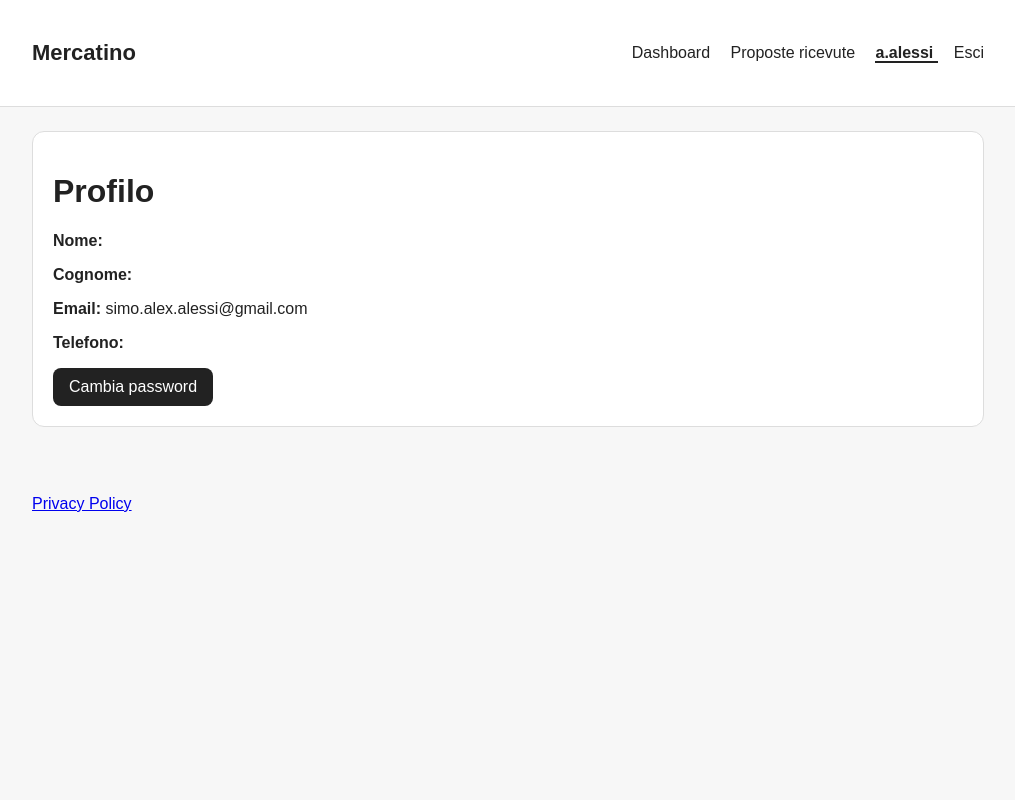
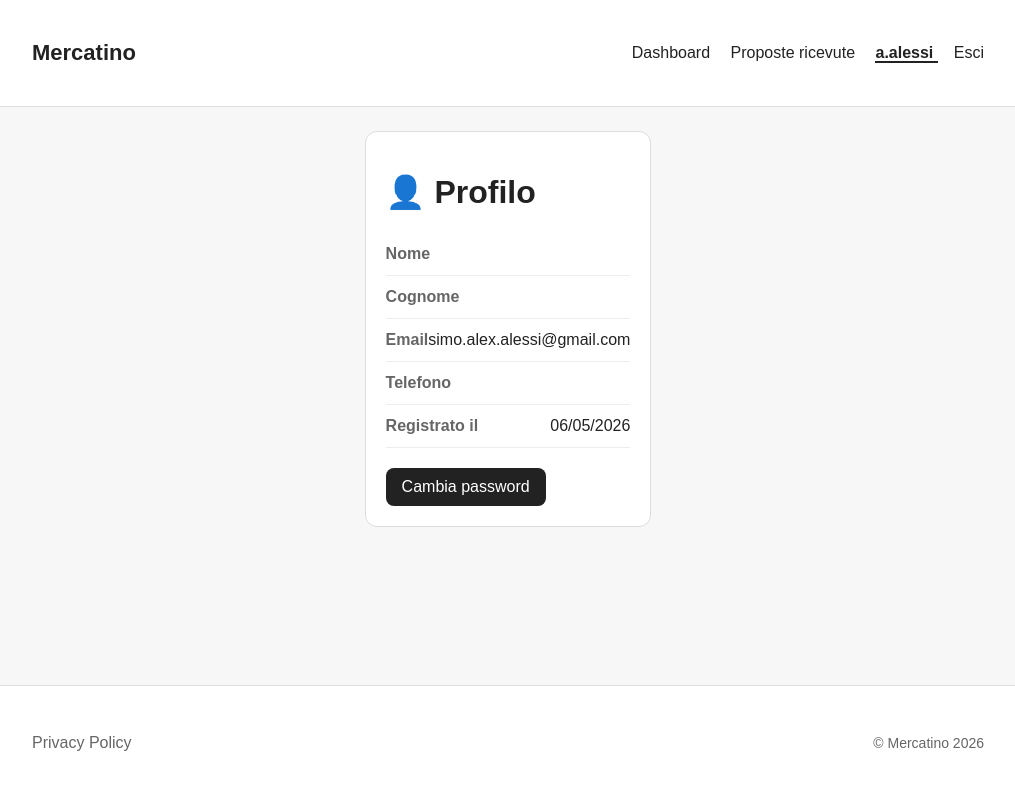
Before and after one commit to Alex-Alessi/mercatino-c2b, a Django app: page /account/profile/ in a window 1280 px wide. Shown: the whole page, without its empty margins (132-1147 px from the left). Run offline with Django 5.2, Linux system fonts and the light colour scheme; a user stored in the database is signed in; data comes from the database, SQL or seed files in the repository; both versions use the stored data as it was after the commit.

Commit message:
templates mod

```diff
--- a/mercatino_c2b/static/css/style.css
+++ b/mercatino_c2b/static/css/style.css
@@ -1,5 +1,9 @@
 * {
     box-sizing: border-box;
+}
+
+main {
+    flex: 1;
 }
 
 body {
@@ -7,6 +11,10 @@ body {
     font-family: Arial, sans-serif;
     background: #f7f7f7;
     color: #222;
+
+    min-height: 100vh;
+    display: flex;
+    flex-direction: column;
 }
 
 .container {
@@ -71,6 +79,22 @@ nav form {
     text-decoration: none;
     border: none;
     cursor: pointer;
+}
+
+.profile-info {
+    margin-top: 20px;
+}
+
+.profile-row {
+    display: flex;
+    justify-content: space-between;
+    padding: 12px 0;
+    border-bottom: 1px solid #eee;
+}
+
+.profile-label {
+    font-weight: bold;
+    color: #666;
 }
 
 .button.secondary {
@@ -148,6 +172,26 @@ select {
     display: grid;
     grid-template-columns: repeat(auto-fit, minmax(320px, 1fr));
     gap: 16px;
+}
+
+.auth-wrapper {
+    display: flex;
+    justify-content: center;
+    margin-top: 60px;
+}
+
+.auth-card {
+    width: 100%;
+    max-width: 500px;
+}
+
+.auth-links {
+    margin-top: 20px;
+    text-align: center;
+
+    display: flex;
+    flex-direction: column;
+    gap: 10px;
 }
 
 .dashboard-proposal-thumb{
@@ -398,6 +442,34 @@ select {
     border-bottom: 2px solid currentColor;
 }
 
+.site-footer {
+    margin-top: 60px;
+    padding: 24px 0;
+    border-top: 1px solid #ddd;
+    background: #fff;
+}
+
+.site-footer .container{
+    display: flex;
+    justify-content: space-between;
+    align-items: center;
+}
+
+.site-footer p {
+    margin: 0;
+    color: #666;
+    font-size: 14px;
+}
+
+.site-footer a {
+    color: #666;
+    text-decoration: none;
+}
+
+.site-footer a:hover {
+    text-decoration: underline;
+}
+
 
 @media (max-width: 700px) {
     .image-lightbox img {
--- a/mercatino_c2b/templates/accounts/profile.html
+++ b/mercatino_c2b/templates/accounts/profile.html
@@ -4,18 +4,39 @@
 
 {% block content %}
 <div class="card">
-    <h1>Profilo</h1>
+    <h1>👤 Profilo</h1>
 
-    <p><strong>Nome:</strong> {{ request.user.first_name }}</p>
+    <div class="profile-info">
+        <div class="profile-row">
+            <span class="profile-label">Nome</span>
+            <span>{{ request.user.first_name }}</span>
+        </div>
 
-    <p><strong>Cognome:</strong> {{ request.user.last_name }}</p>
+        <div class="profile-row">
+            <span class="profile-label">Cognome</span>
+            <span>{{ request.user.last_name }}</span>
+        </div>
 
-    <p><strong>Email:</strong> {{ request.user.email }}</p>
+        <div class="profile-row">
+            <span class="profile-label">Email</span>
+            <span>{{ request.user.email }}</span>
+        </div>
 
-    <p><strong>Telefono:</strong> {{ request.user.profile.phone }}</p>
+        <div class="profile-row">
+            <span class="profile-label">Telefono</span>
+            <span>{{ request.user.profile.phone }}</span>
+        </div>
 
-    <a class="button" href="{% url 'password_change' %}">
-        Cambia password
-    </a>
+        <div class="profile-row">
+            <span class="profile-label">Registrato il</span>
+            <span>{{ request.user.date_joined|date:"d/m/Y" }}</span>
+        </div>
+    </div>
+
+    <div style="margin-top: 20px;">
+        <a class="button" href="{% url 'password_change' %}">
+            Cambia password
+        </a>
+    </div>
 </div>
 {% endblock %}
--- a/mercatino_c2b/templates/base.html
+++ b/mercatino_c2b/templates/base.html
@@ -197,6 +197,8 @@
         <a href="{% url 'privacy_policy' %}">
             Privacy Policy
         </a>
+
+        <p>© Mercatino {% now "Y" %}</p>
     </div>
 </footer>
 
```
Also changed, not shown: mercatino_c2b/templates/accounts/login.html (+12 -3 lines), mercatino_c2b/templates/proposals/dashboard.html (+9 -1 lines), mercatino_c2b/db.sqlite3.
